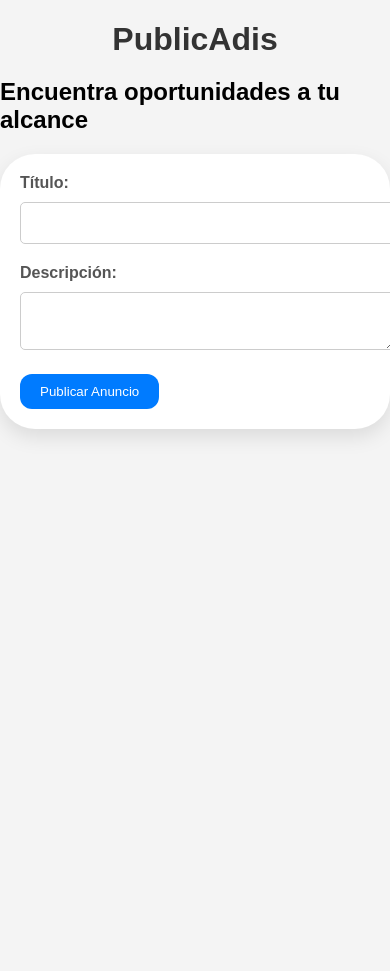
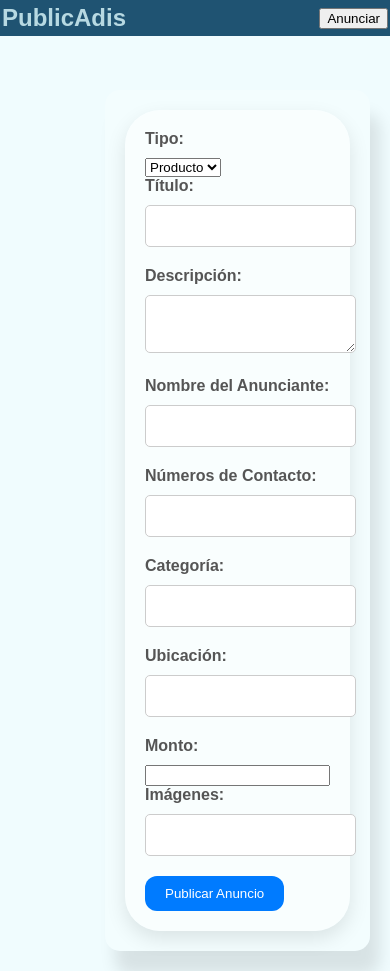
Before and after one commit to JairoProDev/PublcAdis-Building, a website: page public/index.html in a window 390 px wide. Before the commit the page ends 844 px from the top, so only its background shows below. Drawn offline with Linux system fonts and the light colour scheme; no server answers.

Commit message:
pre-mixed

```diff
--- a/public/index.html
+++ b/public/index.html
@@ -7,20 +7,46 @@
     <title>Tu Plataforma de Anuncios</title>
 </head>
 <body>
-  <!-- Estructura HTML básica aquí -->
+    <div class="container">
+        <nav class="navbar">
             <h1>PublicAdis</h1>
-  <h2>Encuentra oportunidades a tu alcance</h2>
+            <button id="toggle-form-button">Anunciar</button>
+        </nav>
+        <div class="main-content">
+            <div class="anuncios-column">
+                <ul id="anuncios-list"></ul>
+            </div>
             <!-- Formulario para crear un anuncio -->
+            <div class="form-column">
                 <form id="anuncio-form">
-    <!-- Campos del formulario aquí -->
+                    <!-- Campos del formulario -->
+                    <label for="tipo">Tipo:</label>
+                    <select id="tipo" name="tipo" required>
+                        <option value="producto">Producto</option>
+                        <option value="servicio">Servicio</option>
+                        <option value="empleo">Empleo</option>
+                    </select>
                     <label for="titulo">Título:</label>
                     <input type="text" id="titulo" name="titulo" required>
                     <label for="descripcion">Descripción:</label>
                     <textarea id="descripcion" name="descripcion" required></textarea>
+                    <label for="nombreAnunciante">Nombre del Anunciante:</label>
+                    <input type="text" id="nombreAnunciante" name="nombreAnunciante" required>
+                    <label for="numerosContacto">Números de Contacto:</label>
+                    <input type="text" id="numerosContacto" name="numerosContacto" required>
+                    <label for="categoria">Categoría:</label>
+                    <input type="text" id="categoria" name="categoria" required>
+                    <label for="ubicacion">Ubicación:</label>
+                    <input type="text" id="ubicacion" name="ubicacion" required>
+                    <label for="monto">Monto:</label>
+                    <input type="number" id="monto" name="monto" min="0">
+                    <label for="imagenes">Imágenes:</label>
+                    <input type="text" id="imagenes" name="imagenes">
                     <button type="submit">Publicar Anuncio</button>
                 </form>
-  <!-- Lista de anuncios aquí -->
-  <ul id="anuncios-list"></ul>
+            </div>
+        </div>
+    </div>
     <script src="script.js"></script>
 </body>
 </html>
--- a/public/script.js
+++ b/public/script.js
@@ -2,13 +2,37 @@ document.addEventListener('DOMContentLoaded', () => {
     const anuncioForm = document.getElementById('anuncio-form');
     const anunciosList = document.getElementById('anuncios-list');
 
-    // Lógica JavaScript aquí para enviar y obtener anuncios
+    const toggleFormButton = document.getElementById("toggle-form-button");
+    const formColumn = document.querySelector(".form-column");
 
+    toggleFormButton.addEventListener("click", function() {
+        formColumn.classList.toggle("show-form");
+    });
+
+
+    // Agregar evento para enviar nuevos anuncios
     anuncioForm.addEventListener('submit', async (e) => {
       e.preventDefault();
-    const titulo = e.target.titulo.value;
-    const descripcion = e.target.descripcion.value;
-    const nuevoAnuncio = { titulo, descripcion };
+      const tipo = e.target.elements.tipo.value;
+      const titulo = e.target.elements.titulo.value;
+      const descripcion = e.target.elements.descripcion.value;
+      const nombreAnunciante = e.target.elements.nombreAnunciante.value;
+      const numerosContacto = e.target.elements.numerosContacto.value.split(',');
+      const categoria = e.target.elements.categoria.value;
+      const ubicacion = e.target.elements.ubicacion.value;
+      const monto = e.target.elements.monto.value === '' ? null : parseFloat(e.target.elements.monto.value);
+      const imagenes = e.target.elements.imagenes.value.split(',');
+      const nuevoAnuncio = {
+        tipo,
+        titulo,
+        descripcion,
+        nombreAnunciante,
+        numerosContacto,
+        categoria,
+        ubicacion,
+        monto,
+        imagenes
+      };
 
       try {
         const respuesta = await fetch('/api/anuncios', {
@@ -31,25 +55,18 @@ document.addEventListener('DOMContentLoaded', () => {
       }
     });
 
+    // Obtener y mostrar anuncios al cargar la página
     async function obtenerAnuncios() {
       try {
         const respuesta = await fetch('/api/anuncios');
         const anuncios = await respuesta.json();
-
-      anunciosList.innerHTML = '';
-      anuncios.forEach((anuncio) => {
-        const li = document.createElement('li');
-        li.textContent = `${anuncio.titulo}: ${anuncio.descripcion}`;
-        anunciosList.appendChild(li);
-      });
+        mostrarAnunciosConBotones(anuncios); // Llamada a la función de mostrar anuncios con botones
       } catch (error) {
         console.error('Error al obtener los anuncios', error);
       }
     }
 
-  obtenerAnuncios();
-
-  // Nueva lógica para mostrar anuncios con botones de editar y eliminar
+    // Mostrar anuncios con botones de editar y eliminar
     function mostrarAnunciosConBotones(anuncios) {
       anunciosList.innerHTML = '';
       anuncios.forEach((anuncio) => {
@@ -63,6 +80,18 @@ document.addEventListener('DOMContentLoaded', () => {
         const descripcion = document.createElement('p');
         descripcion.className = 'anuncio-descripcion';
         descripcion.textContent = anuncio.descripcion;
+
+        const categoria = document.createElement('p');
+        categoria.textContent = `Categoría: ${anuncio.categoria}`;
+
+        const ubicacion = document.createElement('p');
+        ubicacion.textContent = `Ubicación: ${anuncio.ubicacion}`;
+
+        const monto = document.createElement('p');
+        monto.textContent = `Monto: ${anuncio.monto !== null ? `$${anuncio.monto}` : 'Negociable'}`;
+
+        const fechaPublicacion = document.createElement('p');
+        fechaPublicacion.textContent = `Fecha de Publicación: ${anuncio.fechaPublicacion}`;
 
         const buttonsDiv = document.createElement('div');
         buttonsDiv.className = 'anuncio-buttons';
@@ -78,10 +107,16 @@ document.addEventListener('DOMContentLoaded', () => {
 
         li.appendChild(titulo);
         li.appendChild(descripcion);
+        li.appendChild(categoria);
+        li.appendChild(ubicacion);
+        li.appendChild(monto);
+        li.appendChild(fechaPublicacion);
         li.appendChild(buttonsDiv);
 
         anunciosList.appendChild(li);
       });
     }
 
+    // Llamada inicial para obtener anuncios al cargar la página
+    obtenerAnuncios();
   });
--- a/public/styles.css
+++ b/public/styles.css
@@ -1,31 +1,79 @@
-/* Estilos CSS aquí */
-
 /* Estilos generales */
 body {
     font-family: Arial, sans-serif;
     margin: 0;
     padding: 0;
-    background-color: #f4f4f4;
+    background-color: #f0fcfe;
   }
 
   .container {
-    max-width: 800px;
+    max-width: 1200px;
     margin: 0 auto;
     padding: 20px;
+
   }
 
   h1 {
     text-align: center;
-    color: #333;
+    color: #B7D9E2;
     margin-bottom: 20px;
   }
 
+  /* Navbar */
+  .navbar {
+    display: flex;
+    height: 36px;
+    justify-content: space-between;
+    align-items: center;
+    background-color: #1F5372;
+    color: #fff;
+    padding: 0px 2px;
+    position: fixed;
+    top: 0;
+    left: 0;
+    right: 0;
+    z-index: 1000;
+  }
+
+  /* Main Content */
+  .main-content {
+    display: flex;
+    gap: 20px;
+    justify-content: center;
+    align-items: flex-start;
+    flex-wrap: wrap;
+    margin-top: 70px; /* Ajustar para dar espacio al navbar */
+  }
+
+  .anuncios-column {
+    flex: 1;
+    max-width: calc(66.66% - 20px);
+  }
+
+  .form-column {
+    display: none;
+
+    flex: 1;
+    max-width: calc(33.33% - 20px);
+    background-color: rgba(255, 255, 255, 0.2);
+    padding: 20px;
+    border-radius: 15px;
+    box-shadow: 10px 24px 16px rgba(0, 0, 0, 0.1);
+    display: flex;
+    flex-direction: column;
+  }
+
+  .show-form .form-column {
+    display: flex;
+}
+
   /* Formulario */
   #anuncio-form {
-    background-color: #fff;
+    background-color: rgba(255, 255, 255, 0.5);
     padding: 20px;
     border-radius: 35px;
-    box-shadow: 0px 8px 20px rgba(0, 0, 0, 0.1);  }
+    box-shadow: 0px 8px 20px rgba(0, 0, 0, 0.1);
+  }
 
   label {
     color: #555;
@@ -47,9 +95,9 @@ body {
   }
 
   input[type="text"]::placeholder,
-textarea::placeholder {
-  color: #999;
-}
+  textarea::placeholder {
+    color: #999;
+  }
 
   button[type="submit"] {
     background-color: #007bff;
@@ -70,14 +118,13 @@ textarea::placeholder {
     list-style: none;
     padding: 0;
     display: grid;
-    gap: 0.5px;
-    grid-template-columns: repeat(auto-fill, minmax(300px, 1fr));
+    gap: 20px;
+    grid-template-columns: repeat(auto-fill, minmax(calc(33.33% - 20px), 1fr));
   }
 
   #anuncios-list li {
     background-color: #fff;
     padding: 20px;
-    margin-bottom: 20px;
     border-radius: 10px;
     box-shadow: 0px 4px 10px rgba(0, 0, 0, 0.1);
     display: flex;
@@ -118,9 +165,12 @@ textarea::placeholder {
   }
 
   /* Estilos Responsivos */
-  @media screen and (max-width: 600px) {
-    input[type="text"],
-    textarea {
-      width: 100%;
+  @media screen and (max-width: 768px) {
+    .anuncios-column,
+    .form-column {
+      max-width: 100%;
     }
+    .show-form .form-column {
+      display: flex;
   }
+  }
```
Also changed, not shown: public/maqueta.html (added, +11 -0 lines). Lines whose indentation alone changed are shown as unchanged.
